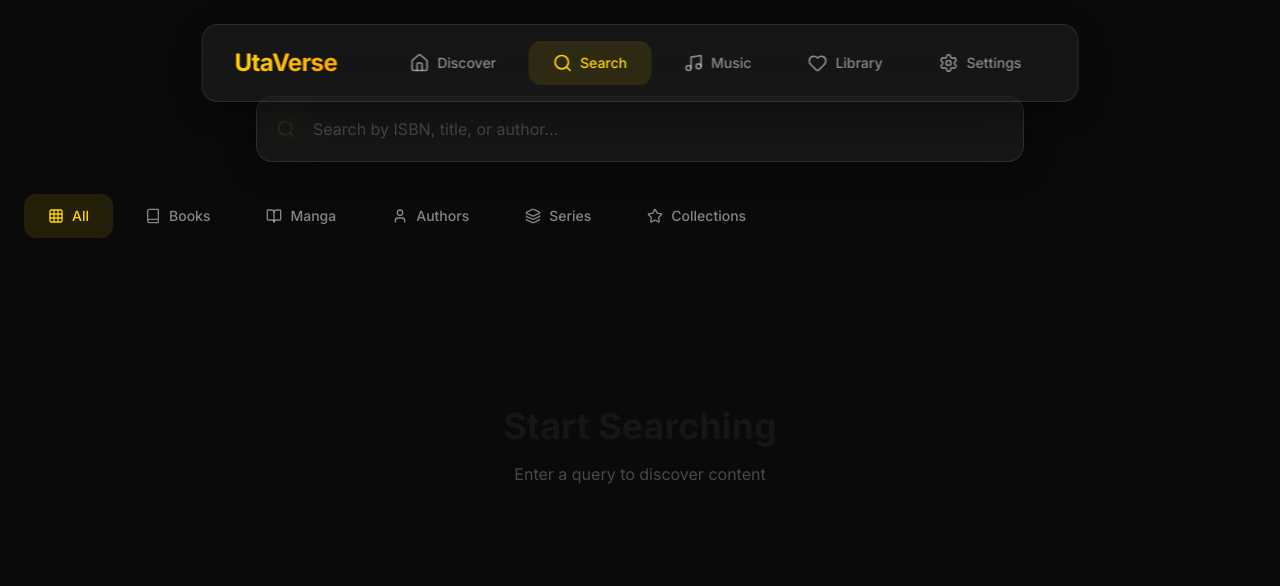
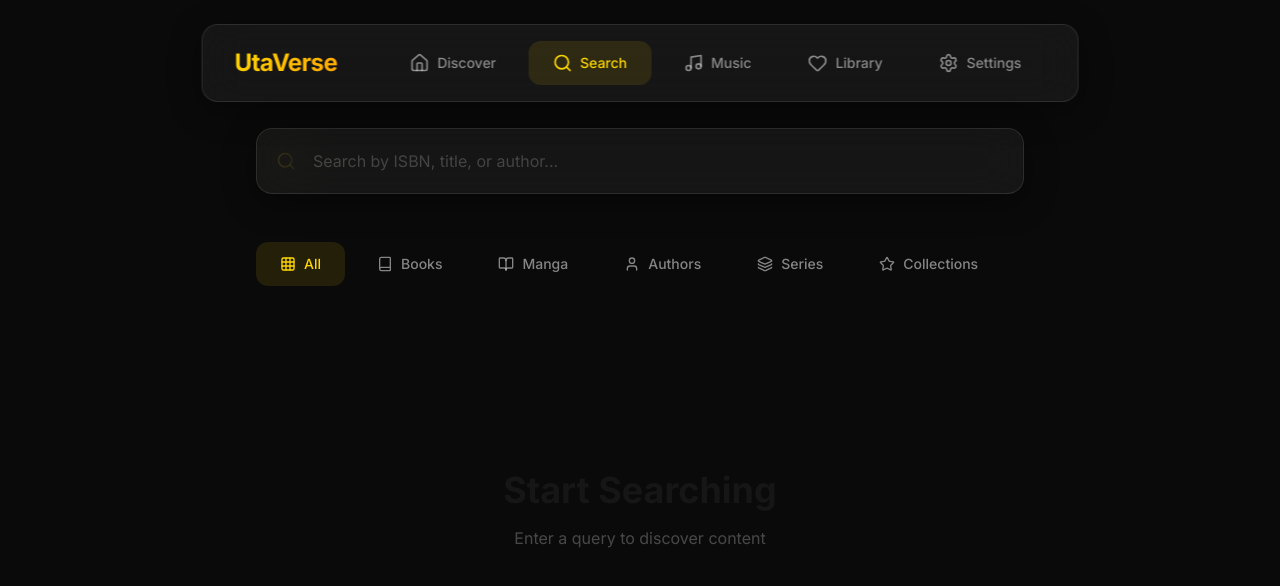
Before and after one commit to mydiscordalt18-cmd/Lumina, a React (Vite) app: page /Lumina/search in a window 1280 px wide. Shown: the top 586 px of the page. Built offline with nearby package versions, Linux system fonts and the light colour scheme.

Commit message:
Add more spacing between navigation and content
- Increased top padding from pt-24 to pt-32
- Added more space between search bar and category tabs (space-y-12)
- Centered category tabs under search bar with max-w-3xl
- Better visual hierarchy and breathing room

```diff
--- a/src/App.tsx
+++ b/src/App.tsx
@@ -127,7 +127,7 @@
           <Navigation />
 
           {/* Main Content */}
-          <main className="pt-24 pb-32">
+          <main className="pt-32 pb-32">
             <div className="max-w-7xl mx-auto px-6">
               <AnimatePresence mode="wait">
                 <Routes>
--- a/src/app/SearchPage.tsx
+++ b/src/app/SearchPage.tsx
@@ -65,7 +65,7 @@
     <motion.div
       initial={{ opacity: 0, y: 10 }}
       animate={{ opacity: 1, y: 0 }}
-      className="space-y-8"
+      className="space-y-12"
     >
       {/* Search Input */}
       <div className="relative group max-w-3xl mx-auto">
@@ -85,7 +85,7 @@
       </div>
 
       {/* Tabs */}
-      <div className="flex gap-2 overflow-x-auto pb-2 scrollbar-hide">
+      <div className="flex gap-2 overflow-x-auto pb-2 scrollbar-hide max-w-3xl mx-auto">
         {categories.map((cat) => (
           <button
             key={cat.id}
```
